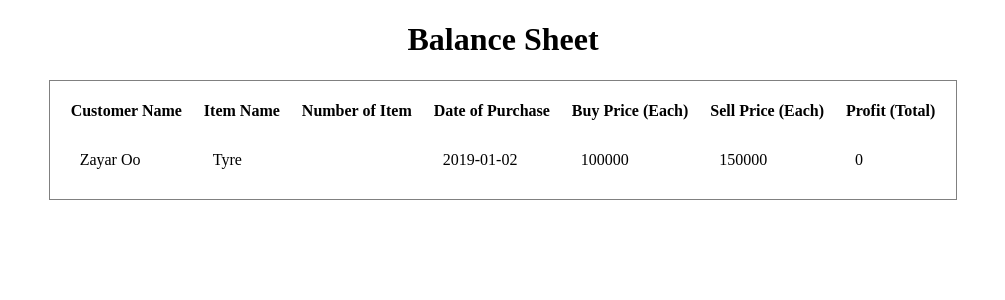
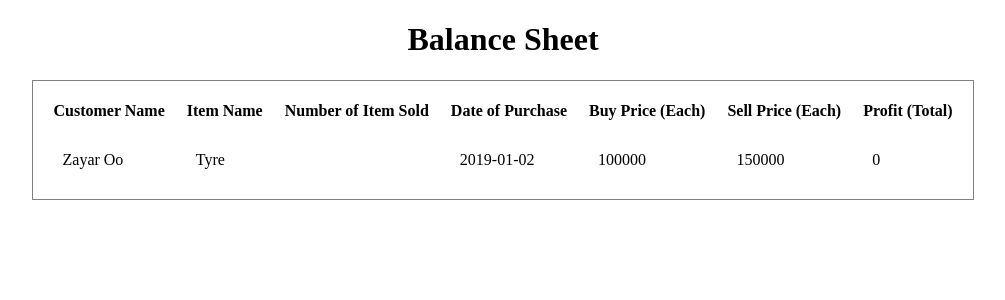
Before and after one commit to yeyintmyintmo07/m3, a PHP site: page /balanceSheetReport.php in a window 1280 px wide. Shown: the top 300 px of the page, without its empty margins (137-1142 px from the left). Run offline with PHP 8.4, Linux system fonts and the light colour scheme; data comes from the database, SQL or seed files in the repository; data that the repository does not hold is empty.

Commit message:
[DESIGN]: Changed BalanceSheet number of items to number of items sold: WY

```diff
--- a/balanceSheetReport.php
+++ b/balanceSheetReport.php
@@ -15,7 +15,7 @@
       <tr>
         <th> Customer Name </th>
         <th> Item Name </th>
-        <th> Number of Item </th>
+        <th> Number of Item Sold </th>
         <th> Date of Purchase </th>
         <th> Buy Price (Each)</th>
         <th> Sell Price (Each)</th>
```
